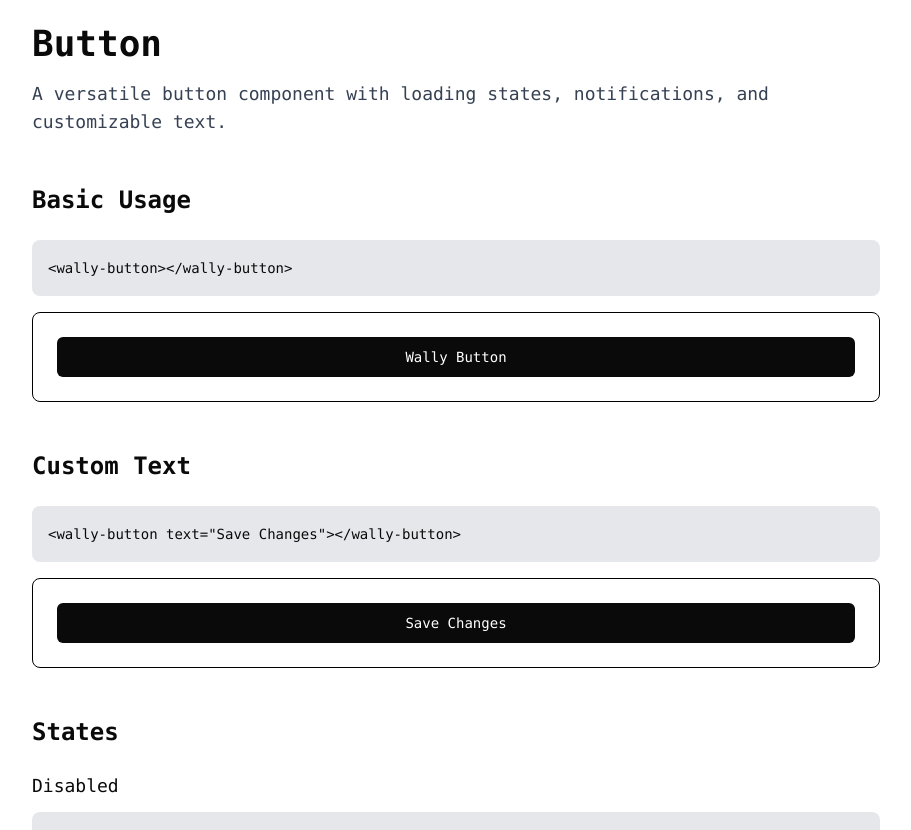
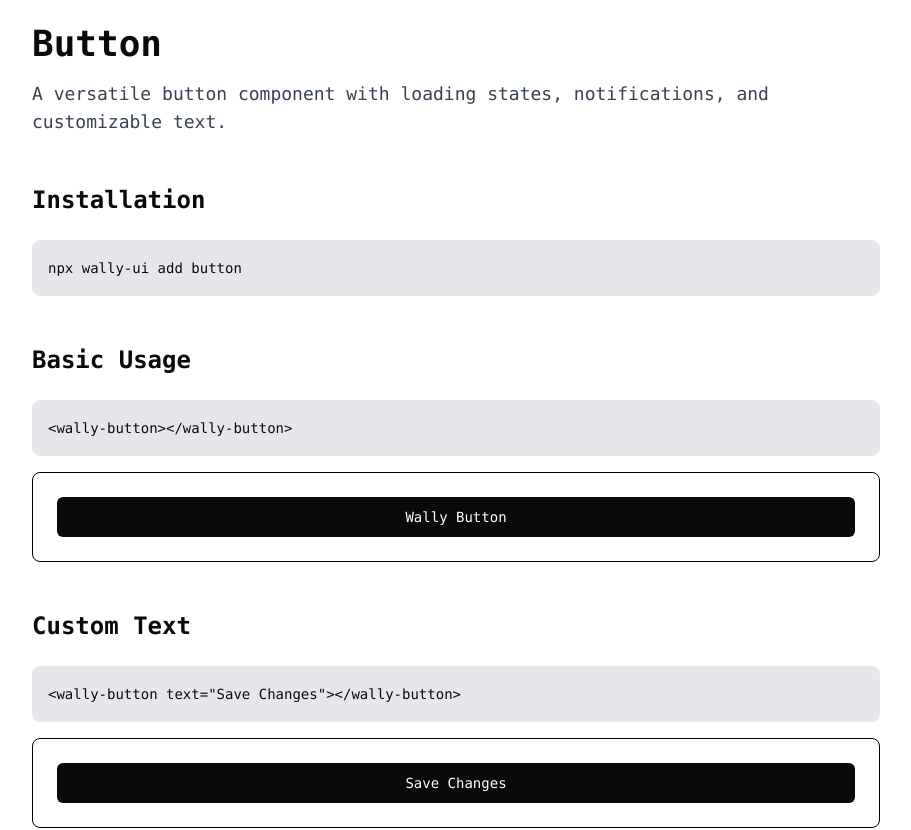
Before and after one commit to WalissonCF/wally-ui, an Angular app in the folder playground/showcase/: page /components/button in a window 1280 px wide. Shown: the top 830 px of the page, without its empty margins (184-1095 px from the left). Built offline with nearby package versions, Linux system fonts and the light colour scheme.

Commit message:
docs: add installation section to button component documentation
  - Add installation command "npx wally-ui add button" to button docs
  - Include installation section before basic usage for better UX
  - Maintain consistent styling with other documentation sections

```diff
--- a/playground/showcase/src/app/pages/components/button/button.html
+++ b/playground/showcase/src/app/pages/components/button/button.html
@@ -6,6 +6,16 @@
     <p class="text-lg mb-12 text-gray-700 dark:text-gray-400">
       A versatile button component with loading states, notifications, and customizable text.
     </p>
+
+    <!-- Installation -->
+    <section class="mb-12">
+      <h2 class="text-2xl font-semibold mb-6 text-[#0a0a0a] dark:text-white">Installation</h2>
+      <div class="bg-gray-200 dark:bg-[#121212] p-4 rounded-lg">
+        <code class="text-sm text-[#0a0a0a] dark:text-white">
+          npx wally-ui add button
+        </code>
+      </div>
+    </section>
 
     <!-- Basic Usage -->
     <section class="mb-12">
```
